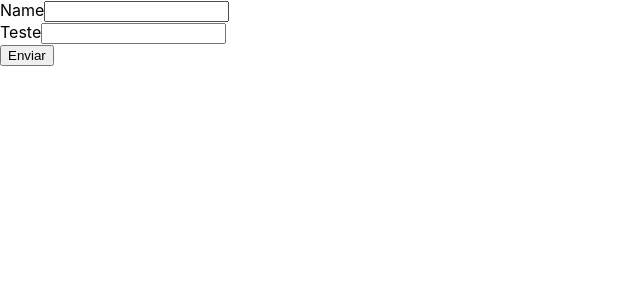
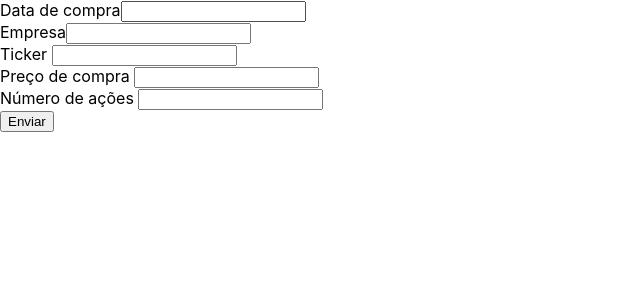
Before and after one commit to leoliveira1911/Stocks-Test, a Next.js app in the folder stocks/: page /form in a window 1280 px wide. Shown: the top 300 px of the page, without its empty margins (0-640 px from the left). Built offline with nearby package versions, Linux system fonts and the light colour scheme.

Commit message:
formulário com componentes, falta conseguir passar as fórmulas

```diff
--- a/stocks/pages/api/submit.ts
+++ b/stocks/pages/api/submit.ts
@@ -1,10 +1,18 @@
 import { NextApiRequest , NextApiResponse } from 'next'
 import {google} from 'googleapis'
 
-
+//DATA	COMPANY	TICKER	PROFIT_PERCENT	PROFIT_ABSOLUTE	PRICE	BUY_PRICE	SHARES	INVESTED_VALUE	CURRENT
 type SheetForm = {
-    name: string
-    teste: string
+    date: string
+    company: string
+    ticker: string
+    profitPercent: string
+    profitAbsolute: string
+    price: string
+    buyPrice: number
+    shares: number
+    investedValue: string
+    current: string
 }
 
 export default async function handler(
@@ -29,14 +37,15 @@ export default async function handler(
         });
         const sheets = google.sheets({ version: 'v4', auth })
 
-        const range = `A1:B1`
+        const range = `A1:J1`
         const response = await sheets.spreadsheets.values.append({
             spreadsheetId: process.env.SHEET_ID,
             range,
             valueInputOption: 'USER_ENTERED',
             requestBody: {
+                //DATA	COMPANY	TICKER	PROFIT_PERCENT	PROFIT_ABSOLUTE	PRICE	BUY_PRICE	SHARES	INVESTED_VALUE	CURRENT
                 values: [
-                    [body.name , body.teste]
+                    [body.date , body.company , body.ticker , body.profitPercent , body.profitAbsolute , body.price , body.buyPrice, body.shares, body.investedValue , body.current]
                 ]
             }
         })
--- a/stocks/pages/form.tsx
+++ b/stocks/pages/form.tsx
@@ -2,15 +2,30 @@ import {FormEvent, useState} from 'react'
 
 export default function Form() {
 
-    const [name, setName] = useState('')
-    const [teste, setTeste] = useState('')
+    const [date, setDate] = useState('')
+    const [company, setCompany] = useState('')
+    const [ticker, setTicker] = useState('')
+    const [buyPrice, setBuyPrice] = useState('')
+    const [shares, setShares] = useState('')
 
     const handleSubmit = async (e: FormEvent<HTMLFormElement>) => {
         e.preventDefault();
 
+
+        //DATA	COMPANY	TICKER	PROFIT_PERCENT	PROFIT_ABSOLUTE	PRICE	BUY_PRICE	SHARES	INVESTED_VALUE	CURRENT
+
+
         const form = {
-            name,
-            teste,
+            date,
+            company,
+            ticker,
+            profitPercent: null,
+            profitAbsolute: null,
+            price: null,
+            buyPrice,
+            shares,
+            investedValue: null,
+            current: null
         }
 
         const response = await fetch('/api/submit' , {
@@ -26,21 +41,35 @@ export default function Form() {
 
         alert(content)
 
-        setName('')
-        setTeste('')
-
+        setDate('')
+        setCompany('')
+        setTicker('')
+        setBuyPrice('')
+        setShares('')
     }
 
     return (
         <div>
             <form onSubmit={handleSubmit}>
                 <div>
-                    <label htmlFor='name'> Name</label>
-                    <input value={name} onChange={e => setName(e.target.value)} type="text" name="name" id="name" />
+                    <label htmlFor='date'> Data de compra</label>
+                    <input value={date} onChange={e => setDate(e.target.value)} type="text" name="date" id="date" />
                 </div>
                 <div>
-                    <label htmlFor='teste'> Teste</label>
-                    <input value={teste} onChange={e => setTeste(e.target.value)} type="text" name="teste" id="teste" />
+                    <label htmlFor='company'> Empresa</label>
+                    <input value={company} onChange={e => setCompany(e.target.value)} type="text" name="company" id="company" />
+                </div>
+                <div>
+                    <label htmlFor='ticker'> Ticker </label>
+                    <input value={ticker} onChange={e => setTicker(e.target.value)} type="text" name="ticker" id="ticker" />
+                </div>
+                <div>
+                    <label htmlFor='buyPrice'> Preço de compra </label>
+                    <input value={buyPrice} onChange={e => setBuyPrice(e.target.value)} type="text" name="buyPrice" id="buyPrice" />
+                </div>
+                <div>
+                    <label htmlFor='shares'> Número de ações </label>
+                    <input value={shares} onChange={e => setShares(e.target.value)} type="text" name="shares" id="shares" />
                 </div>
                 <div>
                     <button type='submit'>Enviar</button>
```
Also changed, not shown: stocks/pages/[id].tsx (+9 -0 lines).
